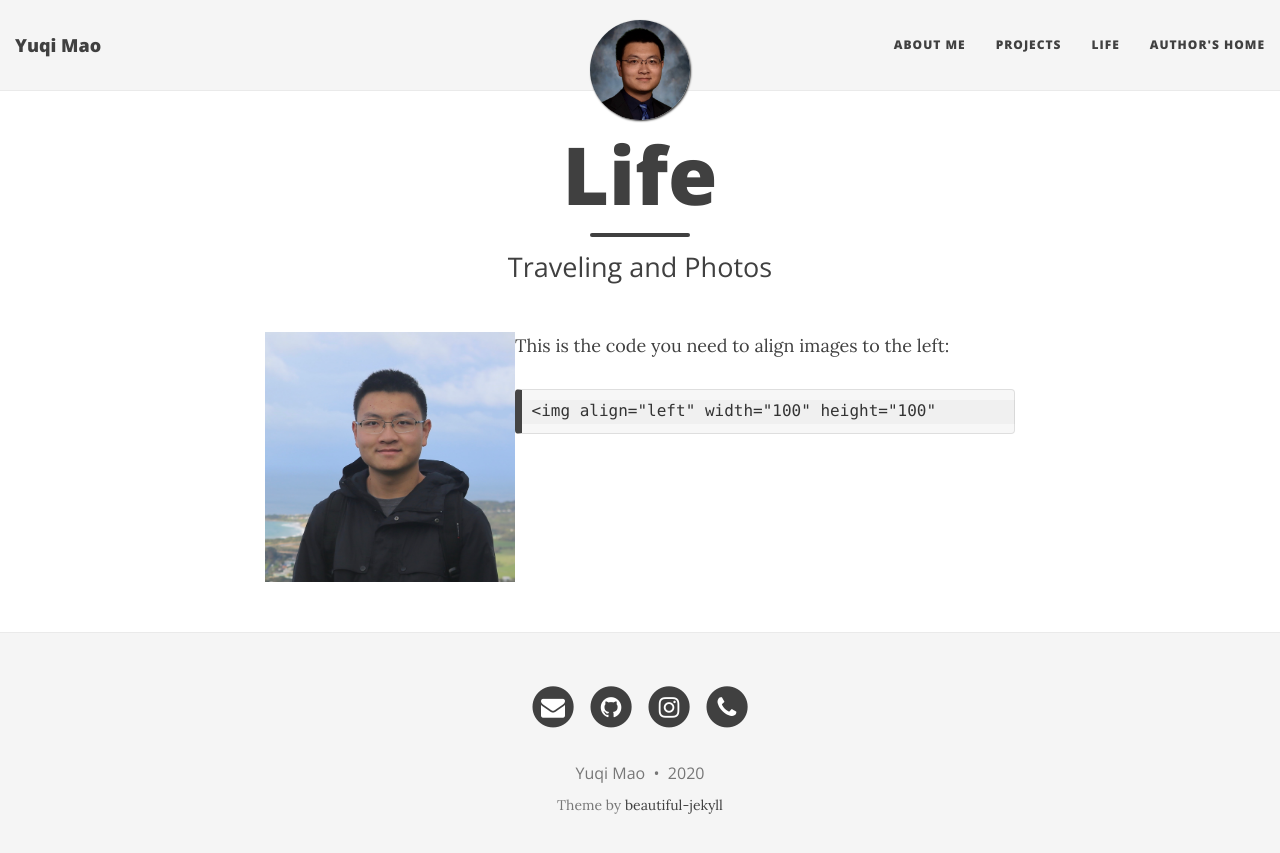
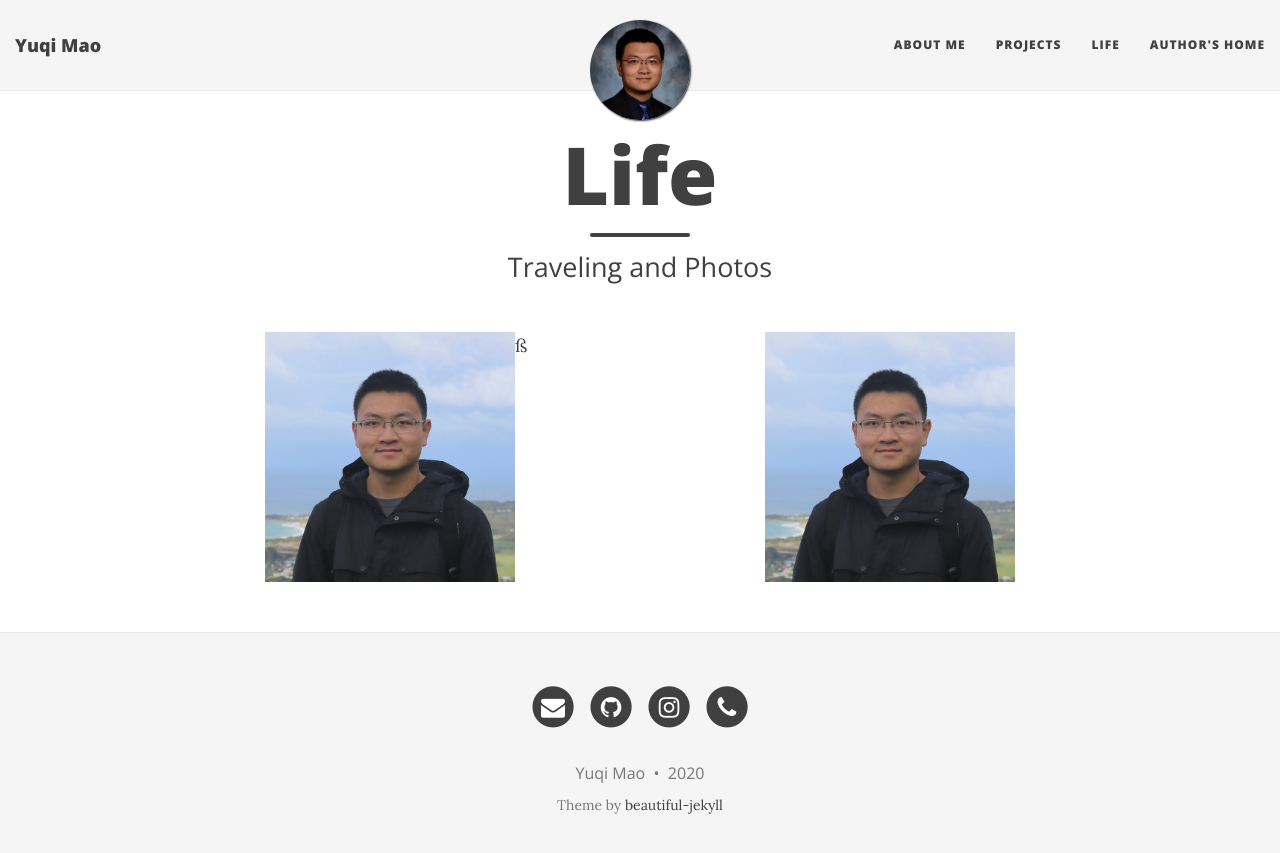
Before and after one commit to yqmao17/yqmao17.github.io, a Jekyll site: the page built from blog.md, in a window 1280 px wide. Shown: the top 853 px of the page. Built offline with Jekyll 4.4.1, drawn with Linux system fonts in a browser that asks for light colours; nearby versions of some CDN libraries.

Commit message:
add images

````diff
--- a/blog.md
+++ b/blog.md
@@ -16,7 +16,4 @@ subtitle: Traveling and Photos
 
 <img align="left" width="250" height="250" src="/img/me.jpeg">
 
-This is the code you need to align images to the left:
-```
-<img align="left" width="100" height="100"
-```
+<img align="right" width="250" height="250" src="/img/me.jpeg">ß
````
